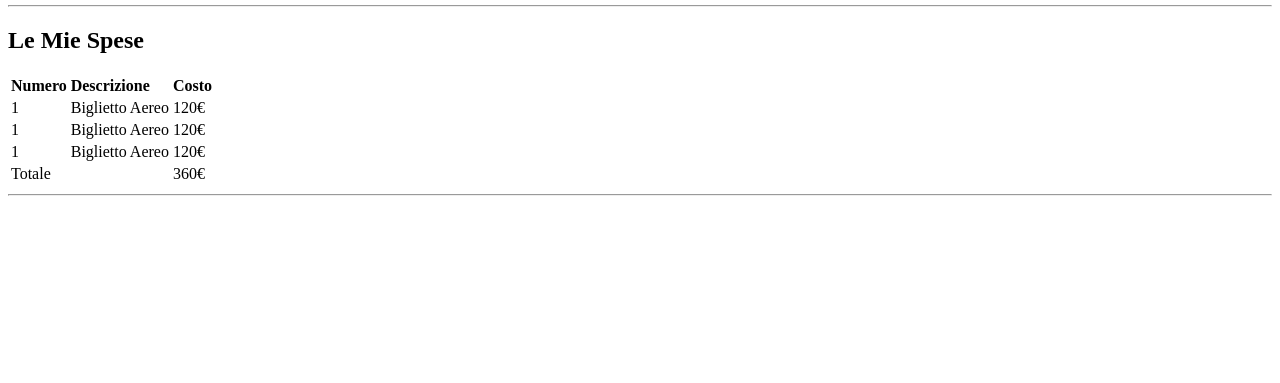
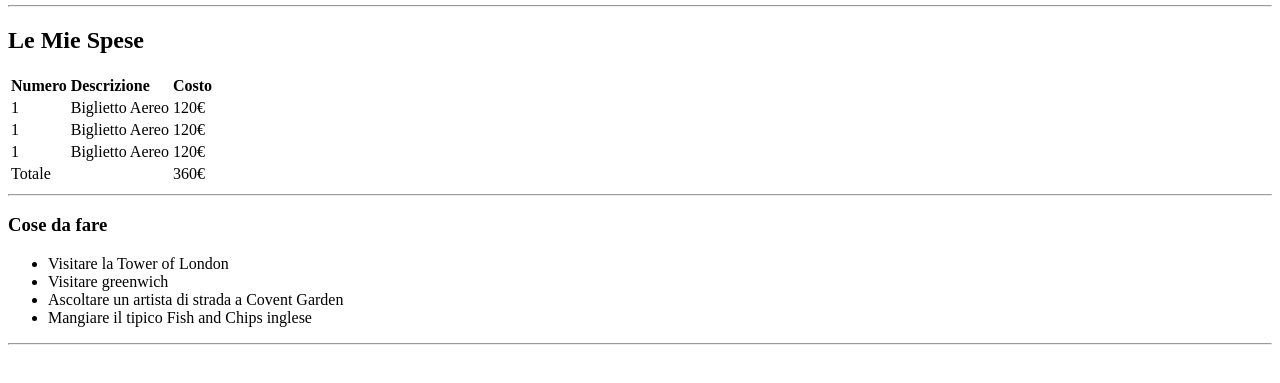
Before and after one commit to PriscoCoppola/html-london-trip, a website: page index.html in a window 1280 px wide. Shown: the part 101-484 px from the top of the page. Drawn offline with Linux system fonts and the light colour scheme.

Commit message:
add cose da fare

```diff
--- a/index.html
+++ b/index.html
@@ -57,5 +57,17 @@
       </table>
       <hr />
     </section>
+
+    <!-- Sezione Cose da fare -->
+    <section>
+      <h3>Cose da fare</h3>
+      <ul>
+        <li>Visitare la Tower of London</li>
+        <li>Visitare greenwich</li>
+        <li>Ascoltare un artista di strada a Covent Garden</li>
+        <li>Mangiare il tipico Fish and Chips inglese</li>
+      </ul>
+      <hr />
+    </section>
   </body>
 </html>
```
